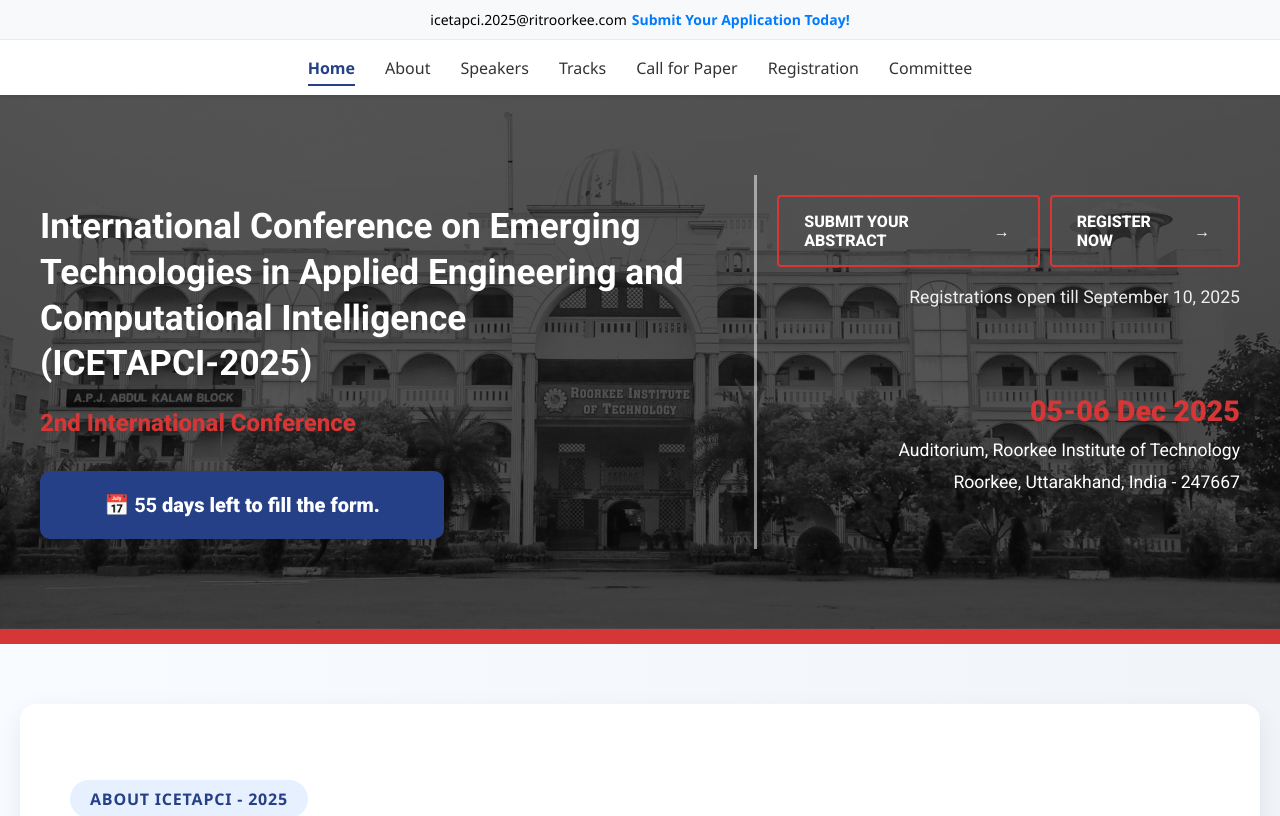
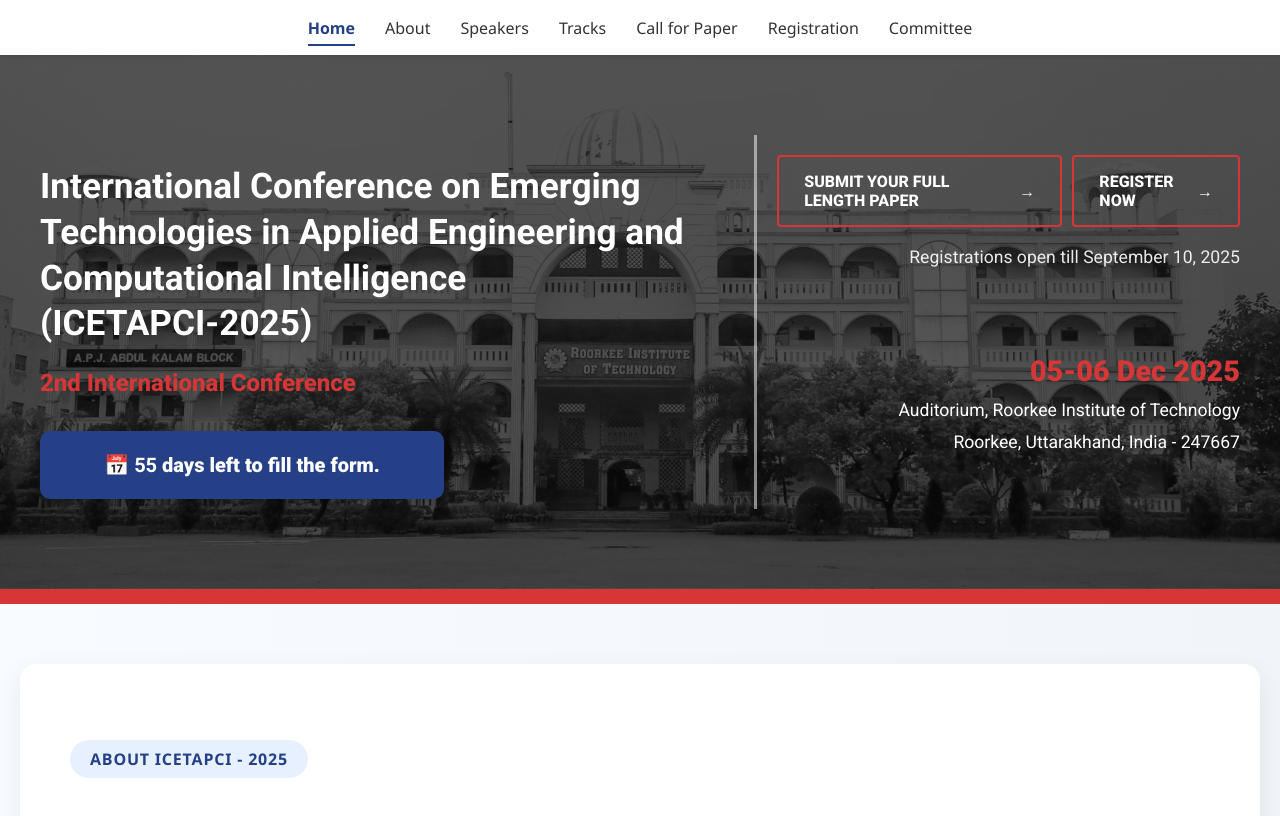
Before and after one commit to PriyanshuRoushan/confwebsite25, a React (Create React App) app in the folder frontend/: page / in a window 1280 px wide. Shown: the top 816 px of the page. Built offline with nearby package versions, Linux system fonts and the light colour scheme; a web font is replaced by a local one.

Commit message:
updated navbar,hero,footer

```diff
--- a/frontend/src/components/footer/footer.js
+++ b/frontend/src/components/footer/footer.js
@@ -192,8 +192,9 @@ const ConferenceFooter = () => {
         {/* Column 4 - Contact + Map */}
         <div style={styles.column}>
           <h3 style={styles.heading}>Contact & Connect<div style={styles.headingLine}></div></h3>
-          <div style={styles.contactInfo}><FaEnvelope style={styles.icon} /><a href="mailto:icetapci.2025@ritroorkee.com" style={styles.link}>icetapci.2025@ritroorkee.com</a></div>
-          <div style={styles.contactInfo}><FaPhoneAlt style={styles.icon} /><span style={styles.paragraph}>+91-1332-355555</span></div>
+          <div style={styles.contactInfo}><FaEnvelope style={styles.icon} /><p><a href="mailto:icetapci.2025@ritroorkee.com" style={styles.link}>icetapci.2025@ritroorkee.com</a>,<br></br>
+          <a href="mailto:dr.paragjain@ritroorkee.com" style={styles.link}>dr.paragjain@ritroorkee.com</a></p></div>
+          <div style={styles.contactInfo}><FaPhoneAlt style={styles.icon} /><span style={styles.paragraph}><p>+91 9837386973<br></br>+91 7417093980</p></span></div>
           <div style={styles.contactInfo}><FaGlobe style={styles.icon} /><a href="https://ritroorkee.com" style={styles.link} target="_blank" rel="noopener noreferrer">ritroorkee.com</a></div>
 
           <div style={{ marginTop: '20px' }}>
--- a/frontend/src/components/herosection/hero.js
+++ b/frontend/src/components/herosection/hero.js
@@ -29,7 +29,7 @@ const Hero = () => {
         <div className="hero-right">
           <div className="hero-cta">
             <a href="/submit-abstract" className="cta-button">
-              SUBMIT YOUR ABSTRACT <span className="arrow">→</span>
+              SUBMIT YOUR FULL LENGTH PAPER <span className="arrow">→</span>
             </a>
             <a href="/register" className="cta-button">
               REGISTER NOW <span className="arrow">→</span>
--- a/frontend/src/components/navbar/navbar.js
+++ b/frontend/src/components/navbar/navbar.js
@@ -34,10 +34,7 @@ const Navbar = () => {
   return (
     <nav className="navbar" ref={navbarRef}>
       <div className="navbar-container">
-        <div className="navbar-waiver-banner">
-          icetapci.2025@ritroorkee.com
-          <a href="/register" className="waiver-link">Submit Your Application Today!</a>
-        </div>
+
 
         <div className="navbar-main">
           {/* Mobile Menu Icon */}
```
